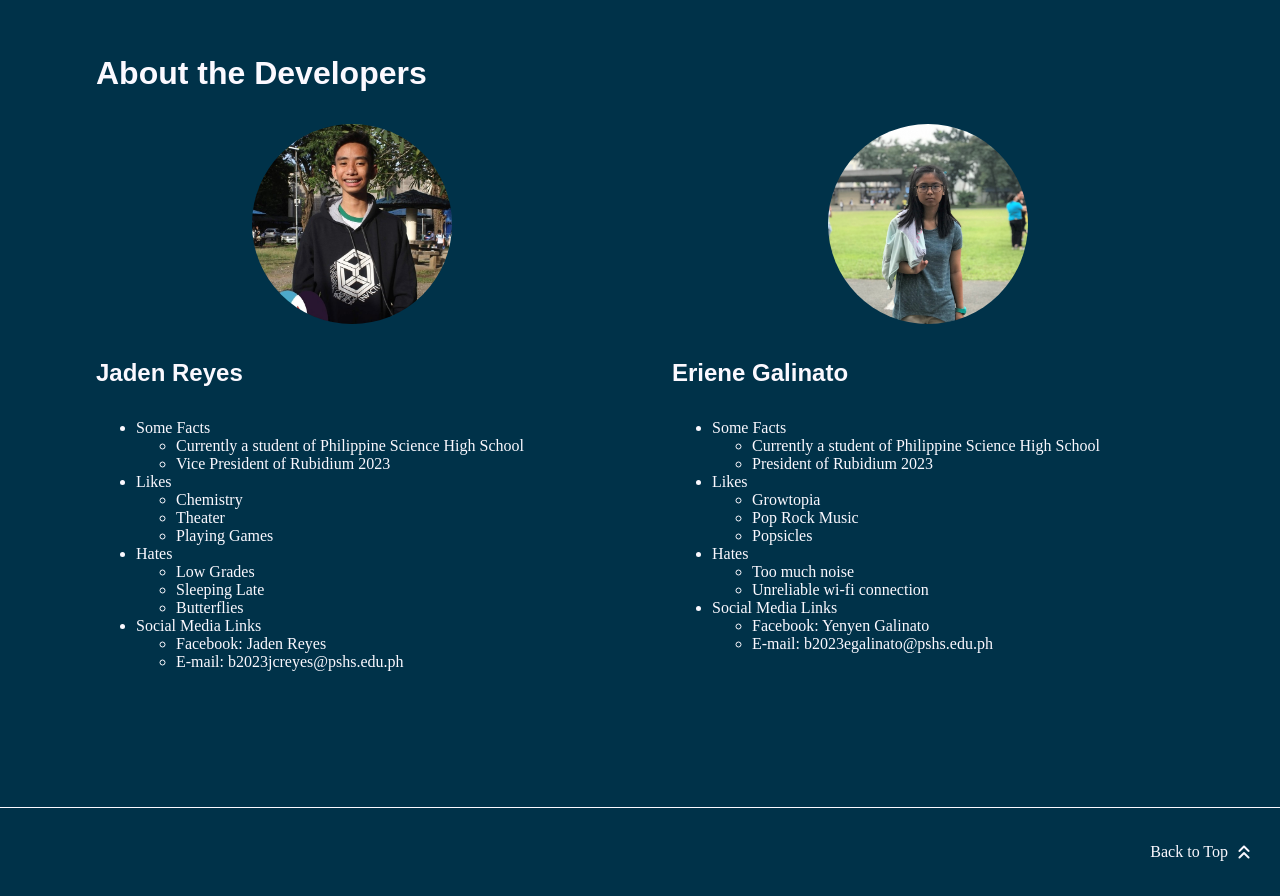
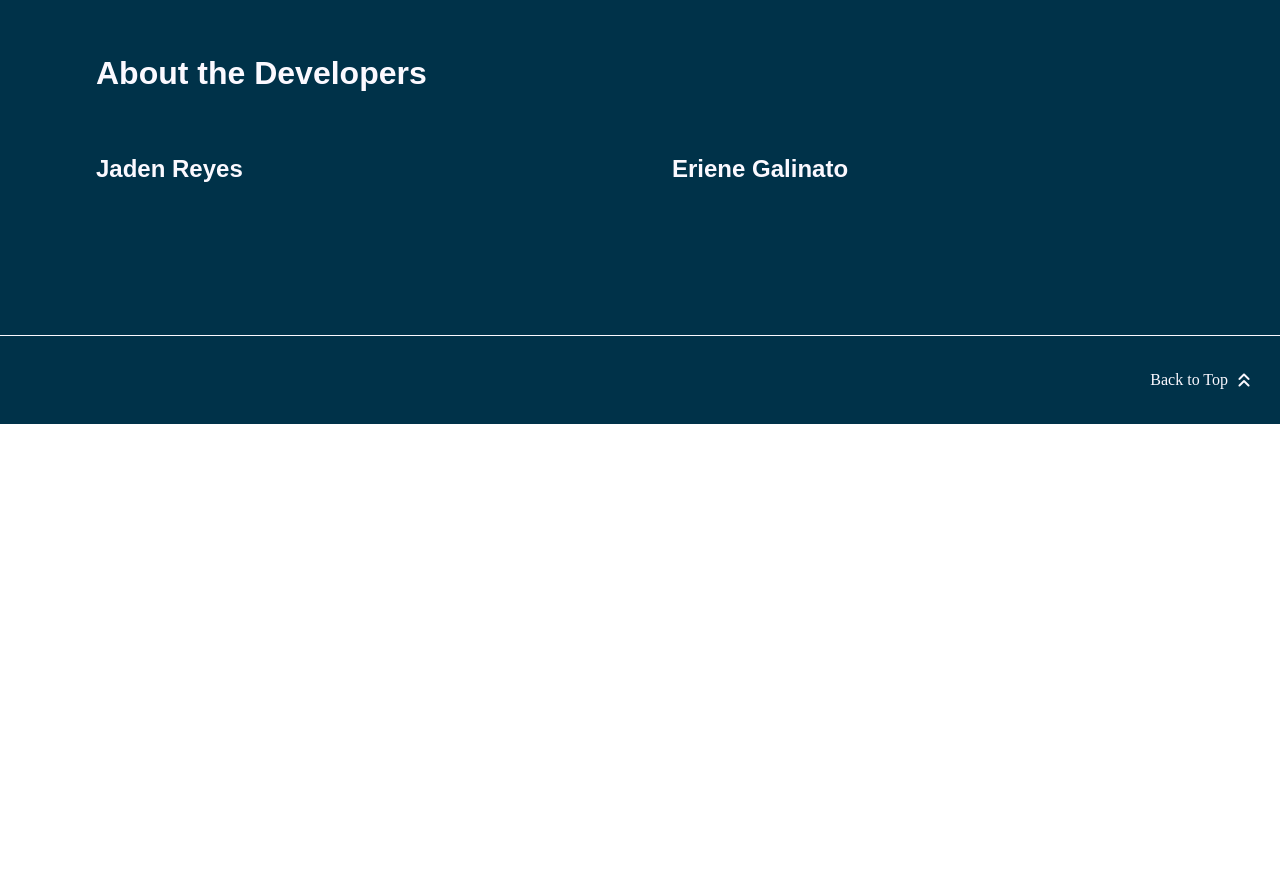
Before and after one commit to galierie/coreality, a plain HTML site: page index.html in a window 1280 px wide. Shown: the part 3160-4056 px from the top of the page. After the commit the page ends 3584 px from the top, so only its background shows below. Drawn offline with Linux system fonts and the light colour scheme; no server answers; a web font is replaced by a local one.

Commit message:
Removed developer info

```diff
--- a/index.html
+++ b/index.html
@@ -109,87 +109,14 @@
                 <h3>About the Developers</h3>
                 <div id="devs">
                     <div class="dev" id="jaden">
-                        <div class="dev-img-con"><img src="img/About/jaden.jpg" /></div>
-
                         <div>
                             <h4>Jaden Reyes</h4>
-                            <ul>
-                                <li>
-                                    Some Facts
-                                    <ul>
-                                        <li>Currently a student of Philippine Science High School</li>
-                                        <li>Vice President of Rubidium 2023</li>
-                                    </ul>
-                                </li>
-
-                                <li>
-                                    Likes
-                                    <ul>
-                                        <li>Chemistry</li>
-                                        <li>Theater</li>
-                                        <li>Playing Games</li>
-                                    </ul>
-                                </li>
-
-                                <li>
-                                    Hates
-                                    <ul>
-                                        <li>Low Grades</li>
-                                        <li>Sleeping Late</li>
-                                        <li>Butterflies</li>
-                                    </ul>
-                                </li>
-
-                                <li>
-                                    Social Media Links
-                                    <ul>
-                                        <li>Facebook: Jaden Reyes</li>
-                                        <li>E-mail: b2023jcreyes@pshs.edu.ph</li>
-                                    </ul>
-                                </li>
-                            </ul>
                         </div>
                     </div>
 
                     <div class="dev" id="eriene">
-                        <div class="dev-img-con"><img src="img/About/eriene.jpg" /></div>
-
                         <div>
                             <h4>Eriene Galinato</h4>
-                            <ul>
-                                <li>
-                                    Some Facts
-                                    <ul>
-                                        <li>Currently a student of Philippine Science High School</li>
-                                        <li>President of Rubidium 2023</li>
-                                    </ul>
-                                </li>
-
-                                <li>
-                                    Likes
-                                    <ul>
-                                        <li>Growtopia</li>
-                                        <li>Pop Rock Music</li>
-                                        <li>Popsicles</li>
-                                    </ul>
-                                </li>
-
-                                <li>
-                                    Hates
-                                    <ul>
-                                        <li>Too much noise</li>
-                                        <li>Unreliable wi-fi connection</li>
-                                    </ul>
-                                </li>
-
-                                <li>
-                                    Social Media Links
-                                    <ul>
-                                        <li>Facebook: Yenyen Galinato</li>
-                                        <li>E-mail: b2023egalinato@pshs.edu.ph</li>
-                                    </ul>
-                                </li>
-                            </ul>
                         </div>
                     </div>
                 </div>
@@ -237,15 +164,5 @@
 
         <!-- Scripts -->
         <script src="js/script.js" type="text/javascript"></script>
-
-		<!-- Global site tag (gtag.js) - Google Analytics -->
-		<script async src="https://www.googletagmanager.com/gtag/js?id="></script>
-		<script>
-			window.dataLayer = window.dataLayer || [];
-			function gtag(){dataLayer.push(arguments);}
-			gtag('js', new Date());
-
-			gtag('config', '');
-		</script>
 	</body>
 </html>
```
